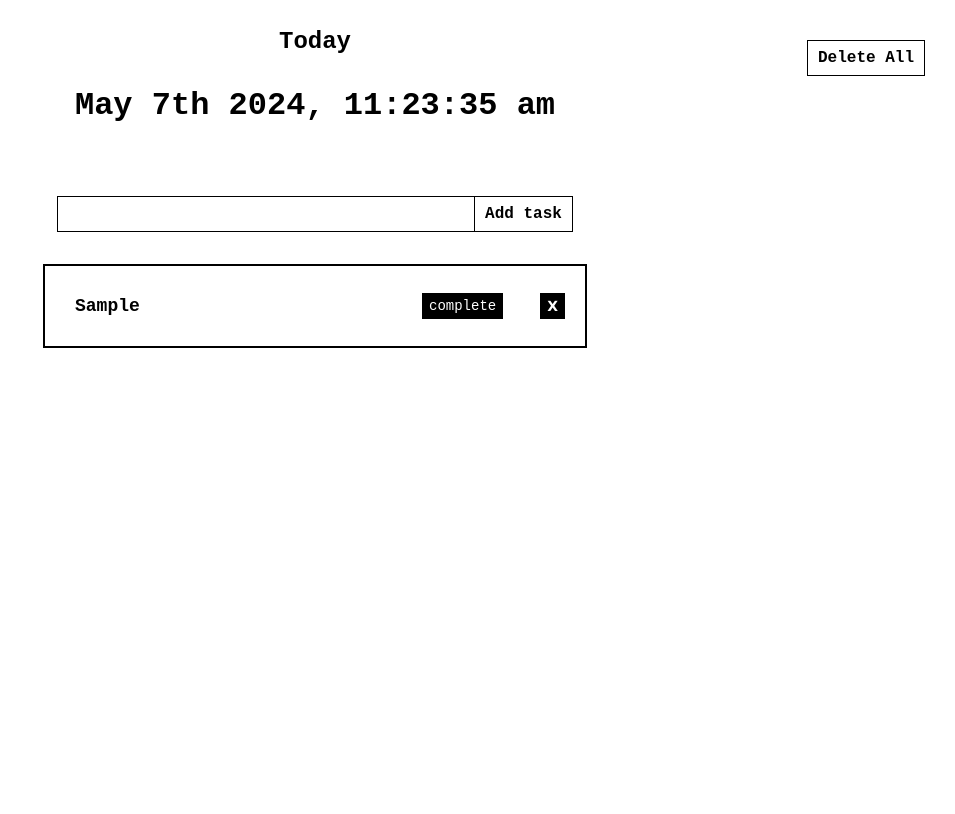
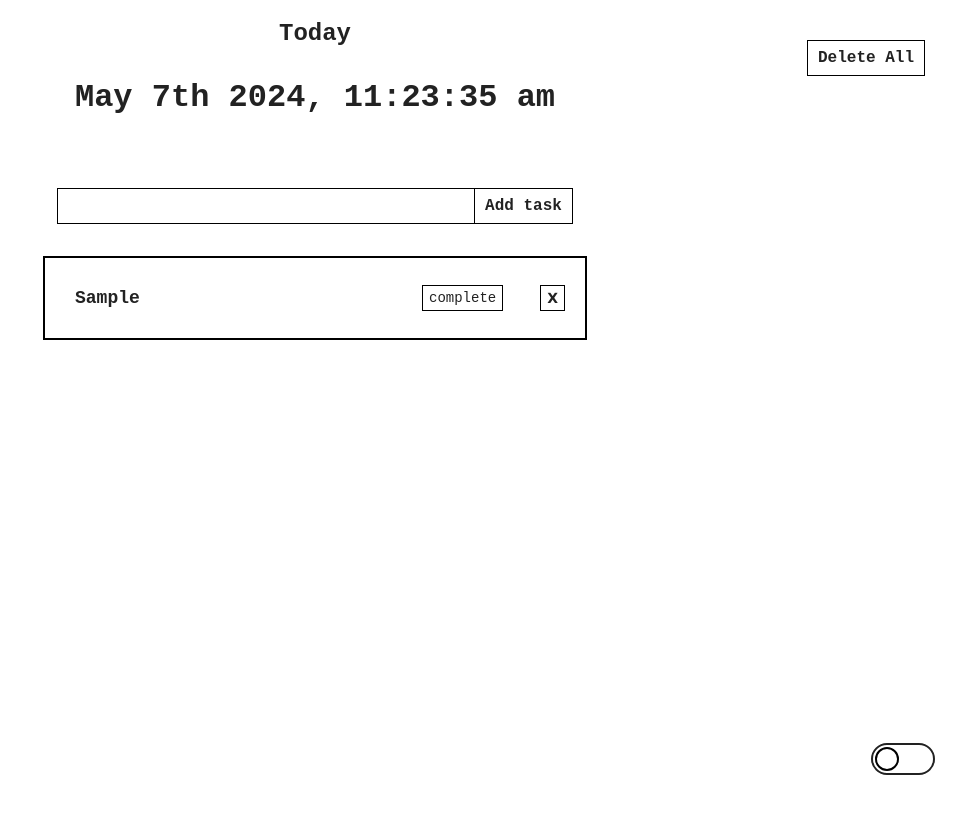
Before and after one commit to saicharith2012/todolist-react-app, a React (Create React App) app: page / in a window 1280 px wide. Both pictures are taken after typing "Sample" into the empty fields and a click on the button "Add task". Shown: the top 814 px of the page, without its empty margins (325-1280 px from the left). Built offline with nearby package versions, Linux system fonts and the light colour scheme.

Commit message:
feature: Adding toggle button for dark mode

```diff
--- a/package.json
+++ b/package.json
@@ -9,7 +9,9 @@
     "moment": "^2.30.1",
     "react": "^18.2.0",
     "react-dom": "^18.2.0",
+    "react-responsive": "^10.0.0",
     "react-scripts": "5.0.1",
+    "react-toggle": "^4.1.3",
     "web-vitals": "^2.1.4"
   },
   "scripts": {
--- a/src/App.css
+++ b/src/App.css
@@ -1,3 +1,24 @@
+:root {
+  --bg-color: #ffffff;
+  --text-color: #222;
+  --element-bg: #ffffff;
+  --hover-bg: rgba(0, 0, 0, 0.3);
+  --border-color: black;
+  --track-bg: #f1f1f1;
+  --thumb-bg: black;
+}
+
+/* Dark Mode Override */
+body.dark {
+  --bg-color: #1E232A;
+  --text-color: #f4f4f4;
+  --element-bg: #1E232A;
+  --hover-bg: rgba(255, 255, 255, 0.3);
+  --border-color: white;
+  --track-bg: #444;
+  --thumb-bg: #666;
+}
+
 .App {
   text-align: center;
   display: flex;
@@ -5,8 +26,24 @@
   align-items: center;
 }
 
+.todo-list-container {
+  display: flex;
+  flex-direction: column;
+  align-items: center;
+}
+
 * {
   font-family: "Courier New", Courier, monospace;
+  background-color: var(--bg-color);
+  color: var(--text-color);
+  --toggle-active-bg: #1E232A;
+  --toggle-inactive-bg: white;
+}
+
+body {
+  background-color: var(--bg-color);
+  margin: 0;
+  height: 100vh;
 }
 
 .add-task {
@@ -18,7 +55,7 @@
   width: 400px;
   font-size: 16px;
   border-width: 1px 0px 1px 1px;
-  border-color: black;
+  border-color: var(--border-color);
   border-style: solid;
 }
 
@@ -27,8 +64,7 @@
 }
 
 .add-task button {
-  background-color: white;
-  border: 1px solid black;
+  border: 1px solid var(--border-color);
   padding: 8px 10px;
   font-size: 16px;
   font-weight: 600;
@@ -68,7 +104,8 @@
   align-items: center;
   padding: 0px 20px;
   margin: 2px;
-  border: 2px solid black;
+  border: 2px solid var(--border-color);
+  background-color: var(--element-bg)
 }
 
 .task p {
@@ -77,22 +114,22 @@
   padding: 10px;
   font-weight: 600;
   font-size: large;
+  background-color: var(--element-bg);
 }
 
 .completeTask {
   font-size: 14px;
   padding: 4px 6px;
-  background-color: black;
+  background-color: var(--element-bg);
   border: none;
-  color: white;
-  border: 1px solid black;
+  color: var(--text-color);
+  border: 1px solid var(--border-color);
   cursor: pointer;
   transition: background-color 0.15s, color 0.15s;
 }
 
 .completeTask:hover {
   background-color: green;
-  color: black;
 }
 
 .deleteTask {
@@ -101,9 +138,9 @@
   font-size: 14px;
   font-weight: bold;
   padding: 4px 6px;
-  border: 1px solid black;
-  background-color: black;
-  color: white;
+  border: 1px solid var(--border-color);
+  background-color: var(--bg-color);
+  color: var(--text-color);
   transition: background-color 0.15s, color 0.15s;
   cursor: pointer;
 }
@@ -118,8 +155,7 @@
   position: absolute;
   top: 30px;
   right: 30px;
-  background-color: white;
-  border: 1px solid black;
+  border: 1px solid var(--border-color);
   padding: 8px 10px;
   font-size: 16px;
   font-weight: 600;
@@ -144,3 +180,149 @@
   font-size: 32px;
   font-weight: 600;
 }
+
+.toggle-container {
+  position: absolute;
+  bottom: 20px;
+  right: 20px;
+}
+
+/* React Toggle Styles (customize as needed) */
+.react-toggle {
+  touch-action: pan-x;
+  display: inline-block;
+  position: relative;
+  cursor: pointer;
+  background-color: transparent;
+  border: 0;
+  padding: 0;
+
+  -webkit-touch-callout: none;
+  -webkit-user-select: none;
+  -khtml-user-select: none;
+  -moz-user-select: none;
+  -ms-user-select: none;
+  user-select: none;
+}
+
+.react-toggle::after { /* Tooltip pseudo-element */
+  content: "change theme"; /* Tooltip text */
+  visibility: hidden; /* Initially hidden */
+  opacity: 0;
+  position: absolute;
+  top: -60px; /* Adjust position as needed */
+  left: 50%;
+  transform: translateX(-50%);
+  background-color: var(--bg-color); /* Customize background */
+  color: var(--text-color); /* Customize text color */
+  padding: 5px 10px;
+  border-radius: 5px;
+  border: 1px solid var(--border-color);
+  transition: visibility 0.5s, opacity 0.3s ease-in-out;
+}
+
+.react-toggle:hover::after {
+  visibility: visible;
+  opacity: 1;
+}
+
+.react-toggle-screenreader-only {
+  border: 1px;
+  clip: rect(0 0 0 0);
+  height: 1px;
+  margin: -1px;
+  overflow: hidden;
+  padding: 0;
+  position: absolute;
+  width: 1px;
+}
+
+.react-toggle--checked .react-toggle-track {
+  background-color: var(--toggle-active-bg);
+  border: 2px solid white;
+
+}
+
+.react-toggle-track {
+  width: 60px;
+  height: 28px;
+  padding: 0;
+  border-radius: 30px;
+  border: 2px solid ;
+  background-color: var(--toggle-inactive-bg); /* Customize inactive background */
+  transition: all 0.5s ease;
+}
+
+.react-toggle-track-check {
+  display : none;
+  position: absolute;
+  width: 14px;
+  height: 10px;
+  top: 0px;
+  bottom: 0px;
+  margin-top: auto;
+  margin-bottom: auto;
+  line-height: 0;
+  left: 8px;
+  opacity: 0;
+  transition: opacity 0.5s ease;
+}
+
+.react-toggle--checked .react-toggle-track-check {
+  opacity: 1;
+  transition: opacity 0.5s ease;
+}
+
+.react-toggle-track-x::before {
+  display: none;
+  position: absolute;
+  width: 10px;
+  height: 10px;
+  top: 0px;
+  bottom: 0px;
+  margin-top: auto;
+  margin-bottom: auto;
+  line-height: 0;
+  right: 10px;
+  opacity: 1;
+  transition: opacity 0.5s ease;
+}
+
+.react-toggle--checked .react-toggle-track-x {
+  opacity: 0;
+}
+
+.react-toggle-thumb {
+  transition: all 0.5s cubic-bezier(0.23, 1, 0.32, 1) 0ms;
+  position: absolute;
+  top: 4px;
+  left: 4px;
+  width: 24px;
+  height: 24px;
+  border: 2px solid black; /* Customize thumb border */
+  border-radius: 50%;
+  background-color: white; /* Customize thumb background */
+  box-sizing: border-box;
+}
+
+.react-toggle--checked .react-toggle-thumb {
+  left: 36px;
+  background-color: #1E232A;
+  border: 2px solid white;
+}
+
+.react-toggle-track-check::before {
+  content: "";
+  font-size: 16px;
+  color: var(--text-color);
+  background-color: white;
+  transition: all 0.5s ease;
+}
+
+.react-toggle-track-x::before {
+  content: ""; /* Sun icon (Unicode) */
+  font-size: 18px; /* Adjust size */
+  color: var(--text-color);
+  background-color: white;
+  transition: all 0.5s ease;
+}
--- a/src/App.js
+++ b/src/App.js
@@ -2,6 +2,8 @@ import "./App.css";
 import { useState, useEffect } from "react";
 import { Task } from "./Components/Task.jsx";
 import DateTimeComponent from "./Components/DateAndTimeComponent.jsx";
+import Toggle from "react-toggle";
+import useColorScheme from "./utils/useColorScheme.js";
 
 function App() {
   const [todoList, setToDoList] = useState(() => {
@@ -15,6 +17,7 @@ function App() {
   });
   const [newTask, setNewTask] = useState("");
   const [errorMessage, setErrorMessage] = useState(""); // Add error message state
+  const [isDarkMode, setIsDarkMode] = useColorScheme();
 
   // Load tasks from local storage on initial render
   // useEffect(() => {
@@ -83,6 +86,7 @@ function App() {
 
   return (
     <div className="App">
+      <div className="todo-list-container">
       <DateTimeComponent />
       <div className="add-task">
         <input
@@ -98,6 +102,15 @@ function App() {
       <button onClick={deleteAllTasks} className="delete-all-button">
         Delete All
       </button>
+
+      <div className="toggle-container">
+        <Toggle
+          checked={isDarkMode}
+          onChange={() => setIsDarkMode(!isDarkMode)}
+          icons={{ checked: "", unchecked: "" }}
+          aria-label="Dark mode toggle"
+        />
+      </div>
 
       <div className="scroll-container">
         <div className="list">
@@ -116,6 +129,7 @@ function App() {
             ))}
         </div>
       </div>
+      </div>
     </div>
   );
 }
--- a/src/Components/Task.jsx
+++ b/src/Components/Task.jsx
@@ -2,22 +2,27 @@ export function Task(props) {
   return (
     <div
       className="task"
-      style={{ backgroundColor: props.isComplete ? "green" : "white" }}
+      style={{ backgroundColor: props.isComplete && "green" }}
     >
-      <p>{props.taskName}</p>
+      <p style={{ backgroundColor: props.isComplete && "green" }}>
+        {props.taskName}
+      </p>
       <button
         className="completeTask"
-        style={{...(props.isComplete && {
-          backgroundColor:"green",
-          color: "black",
-          cursor: "alias"
-        }),
+        style={{
+          ...(props.isComplete && {
+            backgroundColor: "green",
+            cursor: "alias",
+          }),
         }}
         onClick={() => props.completeTask(props.id)}
       >
         complete
       </button>
-      <button className="deleteTask" onClick={() => props.deleteTask(props.id)}>
+      <button
+        className="deleteTask"
+        onClick={() => props.deleteTask(props.id)}
+      >
         X
       </button>
     </div>
--- /dev/null
+++ b/src/utils/useColorScheme.js
@@ -0,0 +1,16 @@
+import { useEffect, useState } from "react";
+
+function useColorScheme() {
+  const [isDarkMode, setIsDarkMode] = useState(
+    localStorage.getItem("colorScheme") === "dark" // Load from localStorage or use system preference
+  );
+
+  useEffect(() => {
+    document.body.classList.toggle("dark", isDarkMode);
+    localStorage.setItem("colorScheme", isDarkMode ? "dark" : "light"); // Save to localStorage
+  }, [isDarkMode]);
+
+  return [isDarkMode, setIsDarkMode];
+}
+
+export default useColorScheme;
```
Also changed, not shown: 1 other file (tests, documents, lock files or other folders).
